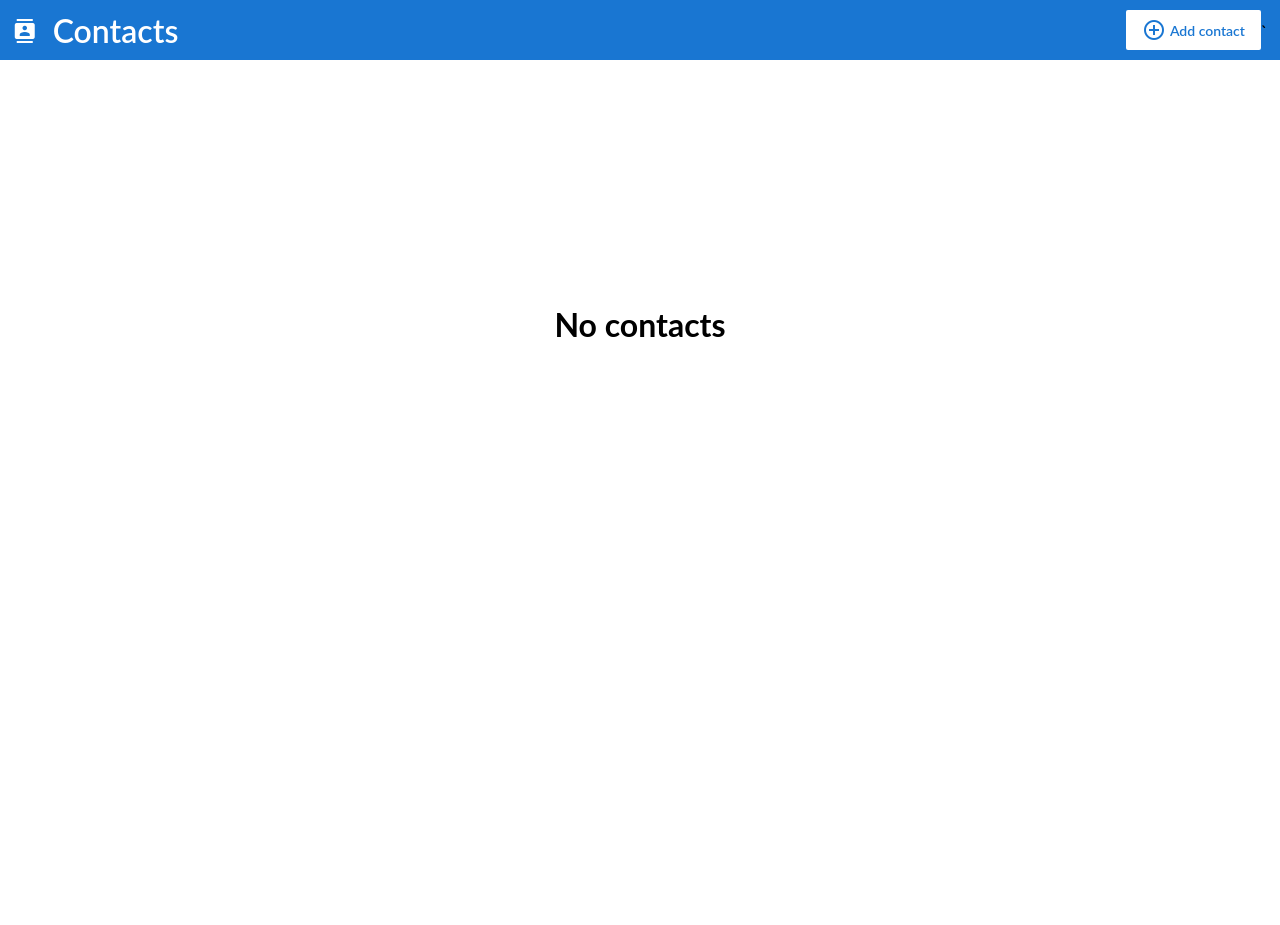
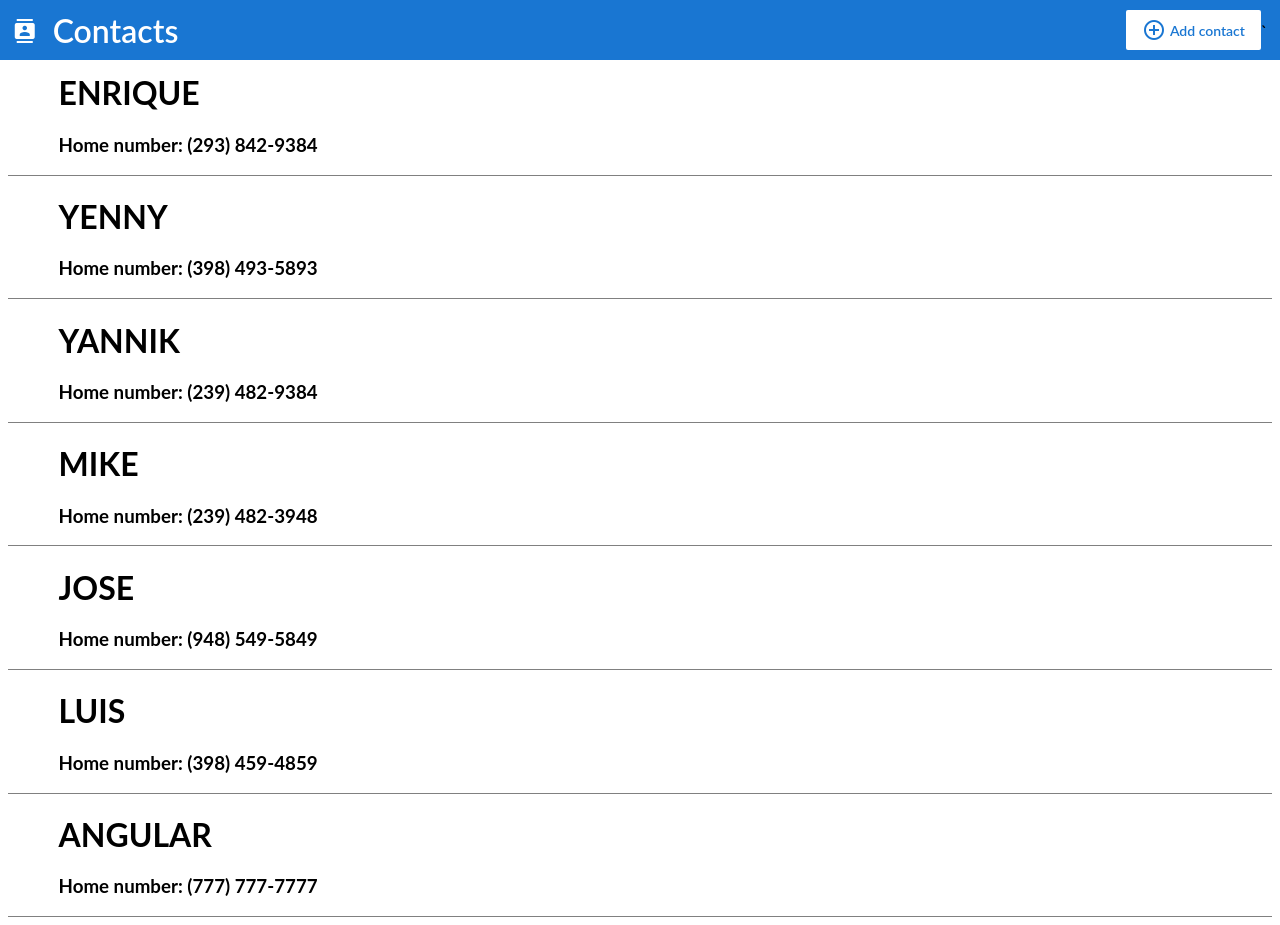
Before and after one commit to huasmc/contact-list-app, an Angular app: page / in a window 1280 px wide. Before the commit the page ends 800 px from the top, so only its background shows below. Built offline with nearby package versions, Linux system fonts and the light colour scheme.

Commit message:
+mock data

```diff
--- a/src/app/contact-list/contact-list.component.ts
+++ b/src/app/contact-list/contact-list.component.ts
@@ -1,5 +1,6 @@
 import { Component, OnInit } from '@angular/core';
 import { ContactService } from '../services/contact.service';
+import contacts from '../../assets/data/contacts.json';
 
 @Component({
   selector: 'app-contact-list',
@@ -8,11 +9,13 @@ import { ContactService } from '../services/contact.service';
 })
 export class ContactListComponent implements OnInit {
 
-  contacts;
+  contacts ;
 
   constructor(
     private contactService: ContactService
-  ) { }
+  ) {
+    localStorage.setItem( 'contacts', JSON.stringify( contacts ));
+   }
 
   ngOnInit() {
     this.getContacts();
--- /dev/null
+++ b/src/assets/data/contacts.json
@@ -0,0 +1,67 @@
+{
+    "contacts": [
+        {
+            "name": "Enrique",
+            "email": "enrique@gmail.com",
+            "phoneBook": {
+                "houseNumber": "(293) 842-9384",
+                "mobileNumber": "(392) 348-2394"
+            },
+            "id": 0
+        },
+        {
+            "name": "Yenny",
+            "email": "yenny@gmail.com",
+            "phoneBook": {
+                "houseNumber": "(398) 493-5893",
+                "mobileNumber": "(495) 893-4898"
+            },
+            "id": 1
+        },
+        {
+            "name": "Yannik",
+            "email": "yannik@gmail.com",
+            "phoneBook": {
+                "houseNumber": "(239) 482-9384",
+                "mobileNumber": "(394) 583-4948"
+            },
+            "id": 2
+        },
+        {
+            "name": "Mike",
+            "email": "mike@gmail.com",
+            "phoneBook": {
+                "houseNumber": "(239) 482-3948",
+                "mobileNumber": "(239) 849-2384"
+            },
+            "id": 3
+        },
+        {
+            "name": "Jose",
+            "email": "jose@gmail.com",
+            "phoneBook": {
+                "houseNumber": "(948) 549-5849",
+                "mobileNumber": "(948) 549-5849"
+            },
+            "id": 4
+        },
+        {
+            "name": "Luis",
+            "email": "luis@gmail.com",
+            "phoneBook": {
+                "houseNumber": "(398) 459-4859",
+                "mobileNumber": "(495) 894-5849"
+            },
+            "id": 5
+        },
+        {
+            "name": "Angular",
+            "email": "angular@gmail.com",
+            "phoneBook": {
+                "houseNumber": "(777) 777-7777",
+                "mobileNumber": "(777) 777-7777"
+            },
+            "id": 6
+        }
+    ]
+}
--- a/tsconfig.json
+++ b/tsconfig.json
@@ -17,10 +17,12 @@
     "lib": [
       "es2018",
       "dom"
-    ]
+    ],
+    "resolveJsonModule": true,
+    "esModuleInterop": true
   },
   "angularCompilerOptions": {
     "fullTemplateTypeCheck": true,
-    "strictInjectionParameters": true
+    "strictInjectionParameters": true,
   }
 }
```
Also changed, not shown: 6 other files (tests, documents, lock files or other folders).
